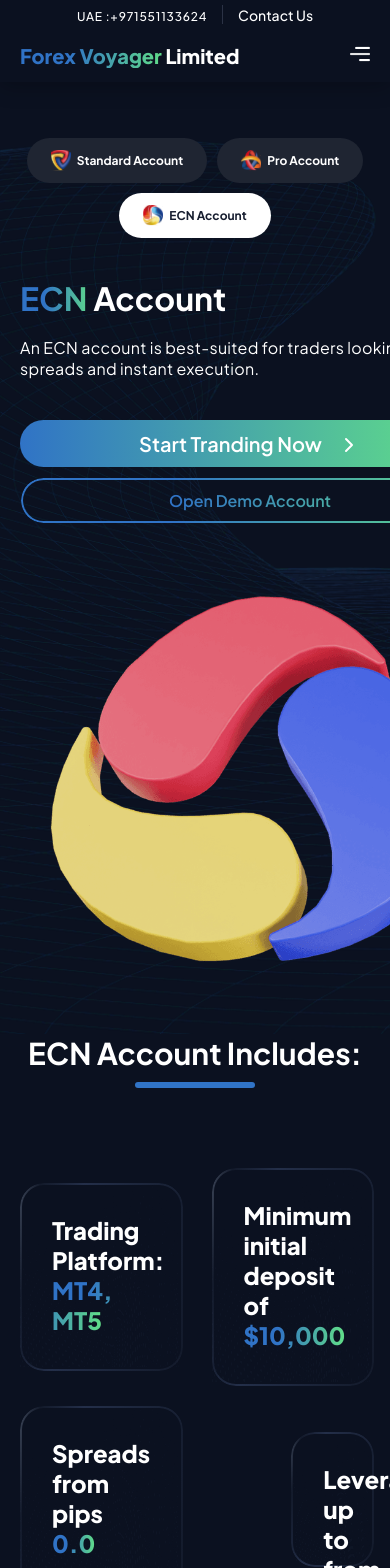
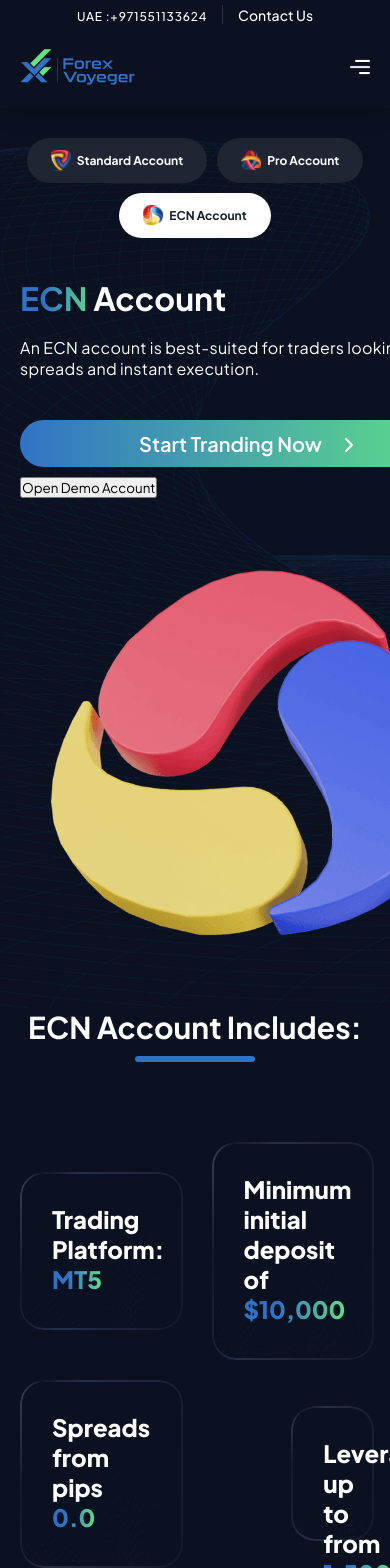
Before and after one commit to jimmyhinsu/forex-voyager-limited, a React (Create React App) app: page /ecn in a window 390 px wide. Shown: the top 1568 px of the page. Built offline with nearby package versions, Linux system fonts and the light colour scheme.

Commit message:
solve responsive problem

```diff
--- a/src/components/Headercontactline/Mobileheader/index.js
+++ b/src/components/Headercontactline/Mobileheader/index.js
@@ -1,8 +1,10 @@
 import React, { useState, useEffect } from "react";
 import "./mobileheader.scss";
+import logo from '../../../assets/images/Forex Voyeger Logo.png';
 
 import Menuicon from "../../../assets/icons/menu.png";
 import Sidebar from "../../sidebar";
+import { Link } from "react-router-dom";
 
 export default function Mobileheader() {
   const [isSidebarOpen, setIsSidebarOpen] = useState(false);
@@ -22,12 +24,9 @@ export default function Mobileheader() {
   return (
     <div className="mobile-header-main">
       <div className="mobile-Header-logo">
-        <a href="#about">
-          <p>
-            <span>Forex Voyager </span>
-            Limited
-          </p>
-        </a>
+        <Link to={'/'}>
+          <img src={logo} alt="error" />
+        </Link>
       </div>
 
       <div className="mobile-header-menu" onClick={toggleSidebar}>
--- a/src/components/Headercontactline/Mobileheader/mobileheader.scss
+++ b/src/components/Headercontactline/Mobileheader/mobileheader.scss
@@ -1,8 +1,6 @@
 .mobile-header-main {
     display: none;
-    height: 53px;
-    width: calc(100% - 40px);
-    padding: 0 20px;
+    padding: 20px;
 
     @media (max-width: 1200px) {
         display: flex;
@@ -16,59 +14,9 @@
         a {
             text-decoration-line: none;
 
-            p {
-                color: #fff;
-                font-size: 20px;
-                font-weight: 800;
-                font-family: "Plus Jakarta Sans", sans-serif;
-                position: relative;
-
-                span {
-                    background: linear-gradient(88.9deg, #3073c6 33.43%, #64e584 103.55%);
-                    color: transparent;
-                    -webkit-background-clip: text;
-                    background-clip: text;
-                }
-
-                // &::before {
-                //     position: absolute;
-                //     right: -15px;
-                //     top: 0;
-                //     content: "";
-                //     background: linear-gradient(88.9deg, #3073c6 33.43%, #64e584 103.55%);
-                //     width: 4px;
-                //     height: 15px;
-                // }
-
-                // &::after {
-                //     position: absolute;
-                //     right: -22px;
-                //     top: 5px;
-                //     content: "";
-                //     background: linear-gradient(88.9deg, #3073c6 33.43%, #64e584 103.55%);
-                //     width: 4px;
-                //     height: 15px;
-                // }
-
-                // strong {
-                //     position: absolute;
-                //     right: -29px;
-                //     top: 0;
-                //     content: "";
-                //     background: linear-gradient(88.9deg, #3073c6 33.43%, #64e584 103.55%);
-                //     width: 4px;
-                //     height: 15px;
-                // }
-
-                // b {
-                //     position: absolute;
-                //     right: -36px;
-                //     top: 5px;
-                //     content: "";
-                //     background: linear-gradient(88.9deg, #3073c6 33.43%, #64e584 103.55%);
-                //     width: 4px;
-                //     height: 15px;
-                // }
+            img {
+                height: 36px;
+                width: 115px;
             }
         }
     }
--- a/src/module/commodities/commodities.scss
+++ b/src/module/commodities/commodities.scss
@@ -303,7 +303,7 @@
                         }
                     }
 
-                    .open {
+                    .open-commdities {
                         border: none;
                         border-radius: 50px;
                         background-color: transparent;
--- a/src/module/commodities/index.js
+++ b/src/module/commodities/index.js
@@ -81,7 +81,7 @@ export default function Commodities() {
                                                 <Slideicon />
                                             </button>
                                         </div>
-                                        <div className='open'>
+                                        <div className='open-commdities'>
                                             <button>Open Demo Account</button>
                                         </div>
                                     </div>
--- a/src/module/cryptocurrencies/cryptocurrencies.scss
+++ b/src/module/cryptocurrencies/cryptocurrencies.scss
@@ -305,7 +305,7 @@
                         }
                     }
 
-                    .open {
+                    .open-crypto {
                         border: none;
                         border-radius: 50px;
                         background-color: transparent;
--- a/src/module/ecn/ecn.scss
+++ b/src/module/ecn/ecn.scss
@@ -484,7 +484,7 @@
     }
 }
 
-.open {
+.open-ecn {
     border: none;
     border-radius: 50px;
     background-color: transparent;
--- a/src/module/ecn/index.js
+++ b/src/module/ecn/index.js
@@ -26,7 +26,7 @@ export default function Ecn() {
   const accountDetailsData = {
     title: "ECN Account Includes:",
     details: [
-      { text: "Trading Platform:", highlight: "MT4, MT5" },
+      { text: "Trading Platform:", highlight: "MT5" },
       { text: "Minimum initial deposit of", highlight: "$10,000" },
       { text: "Spreads from pips", highlight: "0.0" },
       { text: "Leverage up to from", highlight: "1:500" },
@@ -72,7 +72,7 @@ export default function Ecn() {
                         <Slideicon />
                       </button>
                     </div>
-                    <div className='open'>
+                    <div className='open-ecn'>
                       <button>Open Demo Account</button>
                     </div>
                   </div>
--- a/src/module/forex/forex.scss
+++ b/src/module/forex/forex.scss
@@ -304,7 +304,7 @@
                         }
                     }
 
-                    .open {
+                    .open-forex {
                         border: none;
                         border-radius: 50px;
                         background-color: transparent;
--- a/src/module/pro/index.js
+++ b/src/module/pro/index.js
@@ -25,7 +25,7 @@ export default function Pro() {
   const accountDetailsData = {
     title: "Pro Account Includes:",
     details: [
-      { text: "Trading Platform:", highlight: "MT4, MT5" },
+      { text: "Trading Platform:", highlight: "MT5" },
       { text: "Minimum initial deposit of", highlight: "$1000" },
       { text: "Spreads from pips", highlight: "0.8" },
       { text: "Leverage up to from", highlight: "1:500" },
@@ -71,7 +71,7 @@ export default function Pro() {
                         <Slideicon />
                       </button>
                     </div>
-                    <div className='open'>
+                    <div className='open-demo'>
                       <button>Open Demo Account</button>
                     </div>
                   </div>
--- a/src/module/pro/pro.scss
+++ b/src/module/pro/pro.scss
@@ -484,7 +484,7 @@
     }
 }
 
-.open {
+.open-forex {
     border: none;
     border-radius: 50px;
     background-color: transparent;
--- a/src/module/standard/index.js
+++ b/src/module/standard/index.js
@@ -25,7 +25,7 @@ export default function Standard() {
     const accountDetailsData = {
         title: "Standard Account Includes:",
         details: [
-            { text: "Trading Platform:", highlight: "MT4, MT5" },
+            { text: "Trading Platform:", highlight: "MT5" },
             { text: "Minimum initial deposit of", highlight: "$50" },
             { text: "Spreads from pips", highlight: "1.5" },
             { text: "Leverage up to from", highlight: "1:500" },
@@ -71,7 +71,7 @@ export default function Standard() {
                                                 <Slideicon />
                                             </button>
                                         </div>
-                                        <div className='open'>
+                                        <div className='open-stand'>
                                             <button>Open Demo Account</button>
                                         </div>
                                     </div>
--- a/src/module/standard/standard.scss
+++ b/src/module/standard/standard.scss
@@ -484,7 +484,7 @@
     }
 }
 
-.open {
+.open-stand {
     border: none;
     border-radius: 50px;
     background-color: transparent;
```
